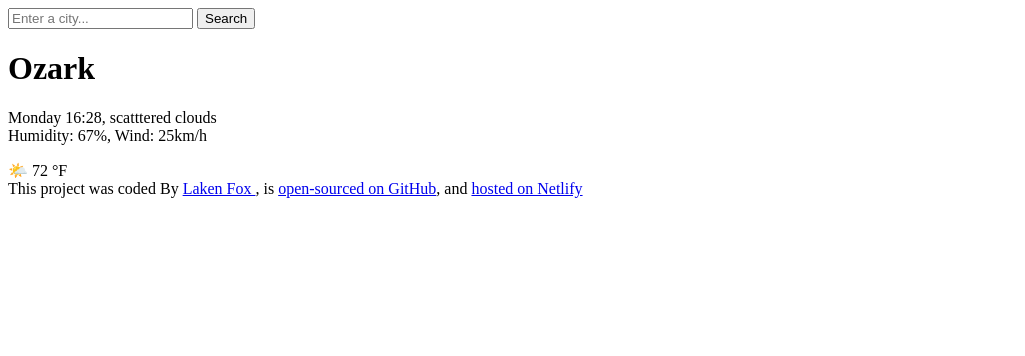
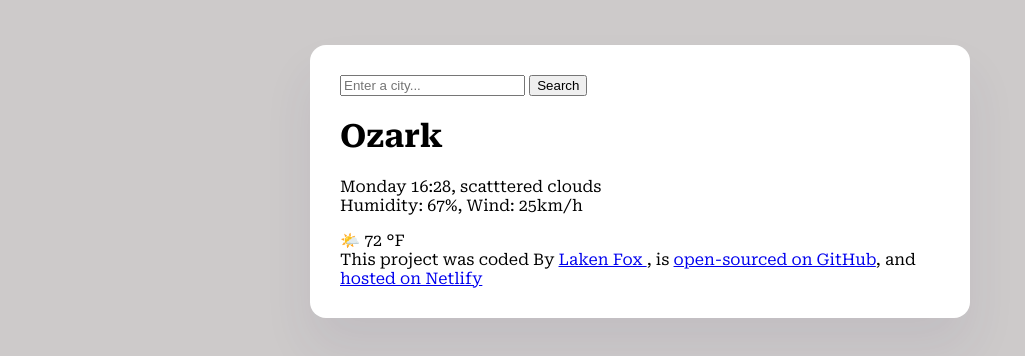
Before and after one commit to lakenfox9/My-Weather-App, a plain HTML site: page index.html in a window 1280 px wide. Shown: the whole page, without its empty margins (0-1025 px from the left). Drawn offline with Linux system fonts and the light colour scheme; a web font is replaced by a local one.

Commit message:
Styled the main container and added font

```diff
--- a/index.html
+++ b/index.html
@@ -3,9 +3,17 @@
   <head>
     <meta charset="UTF-8" />
     <meta name="viewport" content="width=device-width, initial-scale=1.0" />
+    <link rel="preconnect" href="https://fonts.googleapis.com" />
+    <link rel="preconnect" href="https://fonts.gstatic.com" crossorigin />
+    <link
+      href="https://fonts.googleapis.com/css2?family=Edu+AU+VIC+WA+NT+Arrows:wght@400..700&family=Raleway:ital,wght@0,100..900;1,100..900&family=Roboto+Condensed:ital,wght@0,100..900;1,100..900&family=Roboto+Serif:ital,opsz,wght@0,8..144,100..900;1,8..144,100..900&display=swap"
+      rel="stylesheet"
+    />
+    <link rel="stylesheet" href="src/style.css" />
     <title>My Weather App</title>
   </head>
   <body>
+    <div class="weather-app">
       <header>
         <form>
           <input type="search" placeholder="Enter a city..." required />
@@ -26,7 +34,8 @@
 
       <footer>
         This project was coded By
-      <a href="https://github.com/lakenfox9" target="_blank"> Laken Fox </a>, is
+        <a href="https://github.com/lakenfox9" target="_blank"> Laken Fox </a>,
+        is
         <a href="https://github.com/lakenfox9/My-Weather-App" target="_blank">
           open-sourced on GitHub</a
         >, and
@@ -34,5 +43,6 @@
           hosted on Netlify
         </a>
       </footer>
+    </div>
   </body>
 </html>
--- /dev/null
+++ b/src/style.css
@@ -0,0 +1,13 @@
+body {
+  background-color: rgb(205, 202, 202);
+  font-family: "Roboto Serif", serif;
+}
+
+.weather-app {
+  background-color: white;
+  max-width: 600px;
+  margin: 45px auto;
+  padding: 30px;
+  box-shadow: 0 30px 50px rgba(65, 50, 100, 0.08);
+  border-radius: 16px;
+}
```
Lines whose indentation alone changed are shown as unchanged.
